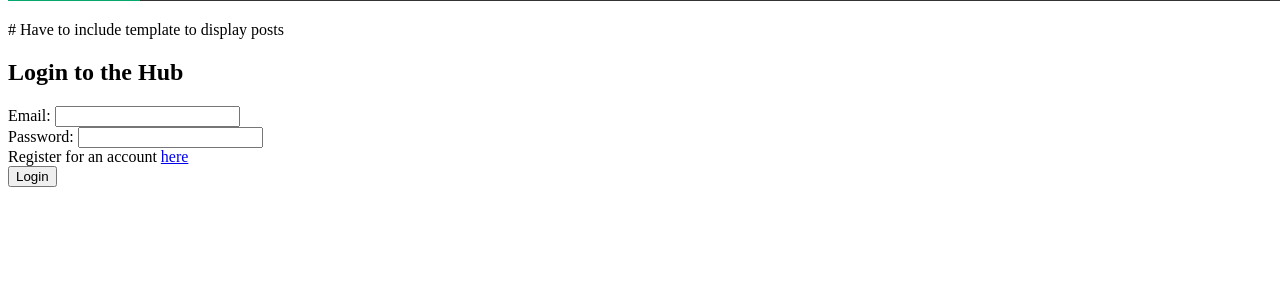
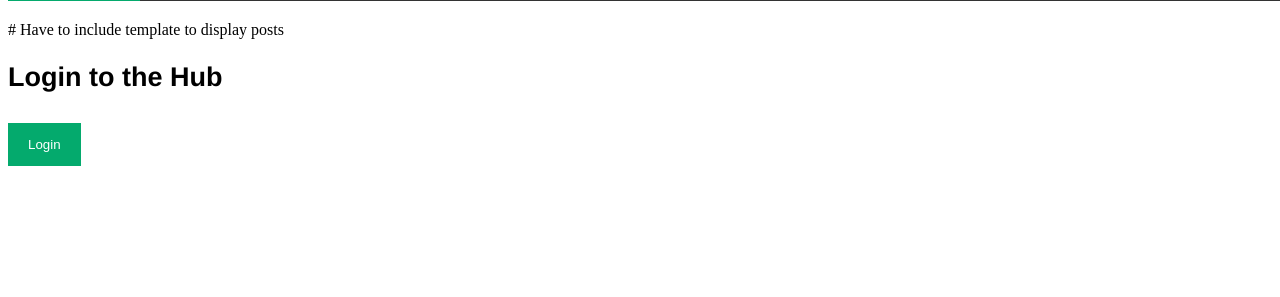
Before and after one commit to braydenhand/recipe-app, a Flask app: page /login in a window 1280 px wide. Shown: the part 69-366 px from the top of the page. Run offline with Flask 3, Linux system fonts and the light colour scheme.

Commit message:
Login and CSS changes

```diff
--- a/recipe/auth.py
+++ b/recipe/auth.py
@@ -36,23 +36,22 @@ def signup_post():
 def login():
     return render_template("auth/login.html")
 
-
 @bp.route("/login", methods=["POST"])
 def login_post():
-
     email = request.form.get("email")
     password = request.form.get("password")
+    error = None
 
-    # Check if the email is already at the database
     query = db.select(model.User).where(model.User.email == email)
     user = db.session.execute(query).scalar_one_or_none()
+
     if user and bcrypt.check_password_hash(user.password, password):
-        # The user exists and the password is correct
         flask_login.login_user(user)
         return redirect(url_for("main.index"))
     else:
-        flash("Wrong email/password")
-        return redirect(url_for("auth.login"))
+        error = "Wrong email / password"
+
+    return render_template("auth/login.html", error=error)
 
 @bp.route("/logout")
 @flask_login.login_required
--- a/recipe/static/recipe.css
+++ b/recipe/static/recipe.css
@@ -4,7 +4,6 @@
 }
 
 header {
-  background: rgb(155, 154, 154);
   font-size: large;
   font-family: "Franklin Gothic Medium", "Arial Narrow", Arial, sans-serif;
 }
@@ -137,3 +136,100 @@ li a:hover:not(.active) {
 .active {
   background-color: #04AA6D;
 }
+
+/* Login Pop-Up */
+/* Unique styling for login-related elements */
+.login-input {
+  width: 100%;
+  padding: 12px 20px;
+  margin: 8px 0;
+  display: inline-block;
+  border: 1px solid #ccc;
+  box-sizing: border-box;
+}
+
+.login-button {
+  background-color: #04AA6D;
+  color: white;
+  padding: 14px 20px;
+  margin: 8px 0;
+  border: none;
+  cursor: pointer;
+  width: 100%;
+}
+
+.login-button:hover {
+  opacity: 0.8;
+}
+
+/* Center image and position the close button */
+.imgcontainer {
+  text-align: center;
+  margin: 24px 0 12px 0;
+  position: relative;
+}
+
+/* Resize profile picture */
+img.avatar {
+  width: 10%;
+  border-radius: 50%;
+}
+
+.container {
+  padding: 16px;
+}
+
+/* Pop-Up background */
+.modal {
+  display: none;
+  position: fixed;
+  z-index: 1;
+  left: 0;
+  top: 0;
+  width: 100%;
+  height: 100%;
+  overflow: auto;
+  background-color: rgb(0,0,0);
+  background-color: rgba(0,0,0,0.4);
+  padding-top: 60px;
+}
+
+/* Pop-Up Content/Box */
+.modal-content {
+  background-color: #fefefe;
+  margin: 5% auto 15% auto;
+  border: 1px solid #888;
+  width: 60%;
+}
+
+/* Close button */
+.close {
+  position: absolute;
+  right: 25px;
+  top: 0;
+  color: #000;
+  font-size: 35px;
+  font-weight: bold;
+}
+
+.close:hover,
+.close:focus {
+  color: red;
+  cursor: pointer;
+}
+
+/* Animation */
+.animate {
+  -webkit-animation: animatezoom 0.5s;
+  animation: animatezoom 0.5s
+}
+
+@-webkit-keyframes animatezoom {
+  from {-webkit-transform: scale(0)}
+  to {-webkit-transform: scale(1)}
+}
+
+@keyframes animatezoom {
+  from {transform: scale(0)}
+  to {transform: scale(1)}
+}
--- a/recipe/templates/auth/login.html
+++ b/recipe/templates/auth/login.html
@@ -1,19 +1,38 @@
 {% extends 'base.html' %}
 
 {% block content %}
+  <header>
     <h2>Login to the Hub</h2>
+  </header>
+  <body>
+    <button class="login-button" onclick="document.getElementById('id01').style.display='block'" style="width:auto;">Login</button>
+    <div id="id01" class="modal">
+      <form class="modal-content animate" action="{{ url_for('auth.login') }}" method="post">
+        <div class="imgcontainer">
+          <span onclick="document.getElementById('id01').style.display='none'" class="close" title="Close Modal">&times;</span>
+          <img src="static/profile.png" alt="Avatar" class="avatar">
+        </div>
 
-    {% with messages = get_flashed_messages() %}
-    {% for message in messages %}
-        <div class="notification">{{ message }}</div>
-    {% endfor %}
-    {% endwith %}
+        <div class="container">
+          <label for="email"><b>Email</b></label>
+          <input type="text" placeholder="Enter Email" name="email" required class="login-input">
 
-    <form action="{{ url_for('auth.login') }}" method="post">
-        <div><label>Email: <input type="email" name="email" required/></label></div>
-        <div><label>Password: <input type="password" name="password" required/></label></div>
-        <div><label>Register for an account </label><a href="/signup">here</a></div>
-        <div><input type="submit" value="Login"/></div>
-    </form>
+          <label for="password"><b>Password</b></label>
+          <input type="password" placeholder="Enter Password" name="password" required class="login-input">
 
+          <button type="submit" class="login-button">Login</button>
+
+          <p style="color: red;">{{ error }}</p>
+        </div>
+      </form>
+    </div>
+    <script>
+      var modal = document.getElementById('id01');
+      window.onclick = function(event) {
+          if (event.target == modal) {
+              modal.style.display = "none";
+          }
+      }
+    </script>
+  </body>
 {% endblock %}
```
